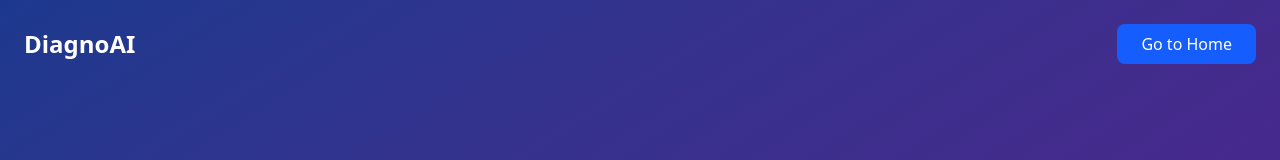
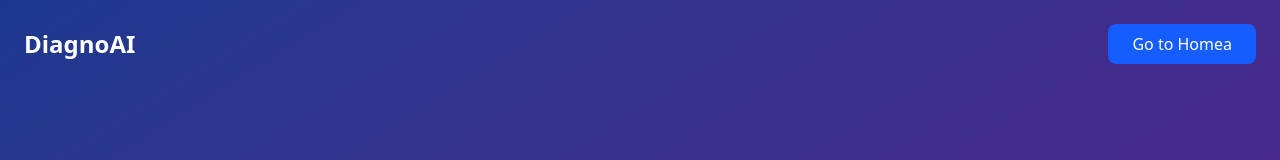
Before and after one commit to codefest-bluejack-slc/DiagnoAI, a React (Vite) app: page / in a window 1280 px wide. Shown: the top 160 px of the page. Built offline with nearby package versions, Linux system fonts and the light colour scheme; what @ic-reactor/react would draw is missing.

Commit message:
feat: test

```diff
--- a/src/pages/landing-page.tsx
+++ b/src/pages/landing-page.tsx
@@ -11,7 +11,7 @@ export default function LandingPage({ onNavigate }: LandingPageProps) {
           onClick={() => onNavigate('home')}
           className="bg-blue-600 text-white px-6 py-2 rounded-lg hover:bg-blue-700 transition-colors"
         >
-          Go to Home
+          Go to Homea
         </button>
       </nav>
     </div>
```
